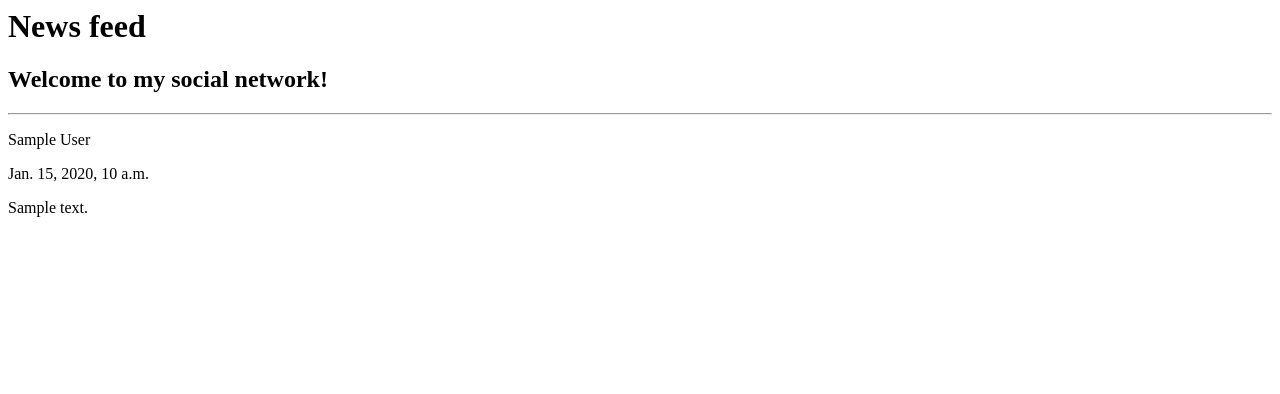
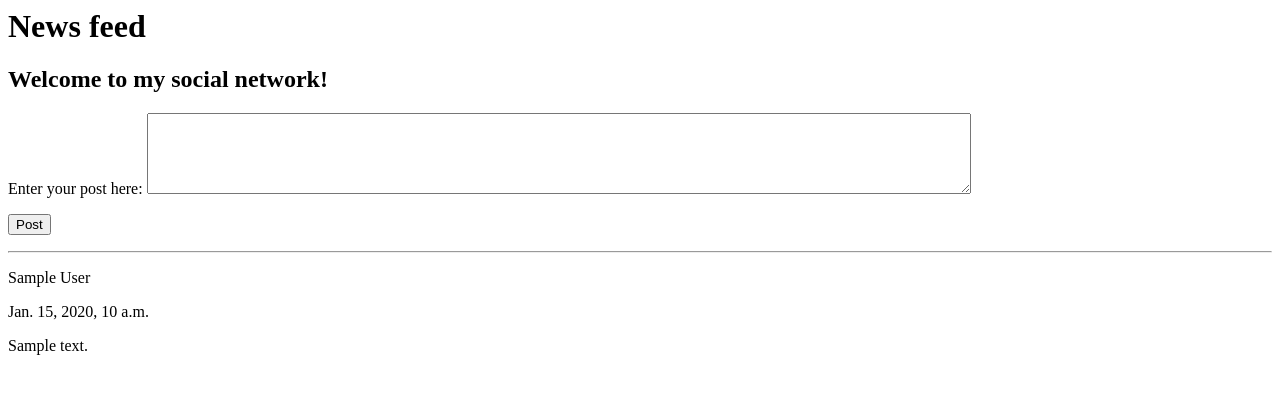
Before and after one commit to mihaelaciobotaru/awp-project, a Django app: page / in a window 1280 px wide. Shown: the top 394 px of the page. Run offline with Django 3.2, Linux system fonts and the light colour scheme; tables that the repository leaves empty hold one stand-in row (values such as "Sample post").

Commit message:
Add my first form.

```diff
--- /dev/null
+++ b/socialapp/forms.py
@@ -0,0 +1,7 @@
+from django.forms import Form, CharField, Textarea
+
+
+class UserPostForm(Form):
+    text = CharField(widget=Textarea(
+        attrs={'cols': 100, 'rows': 5}),
+        label="Enter your post here")
--- a/socialapp/templates/index.html
+++ b/socialapp/templates/index.html
@@ -5,6 +5,11 @@
   <body>
     <h1>News feed</h1>
     <h2>Welcome to my social network!</h2>
+    <form method="post">
+      {% csrf_token %}
+      {{ form.as_p }}
+      <input type="submit" value="Post">
+    </form>
     {% for post in posts %}
       <div class="user-post">
         <hr>
--- a/socialapp/views.py
+++ b/socialapp/views.py
@@ -1,12 +1,22 @@
-from django.shortcuts import render
+from django.shortcuts import render, redirect
 
 from socialapp.models import UserPost
+from socialapp.forms import UserPostForm
 
 
 def index(request):
     if request.method == 'GET':
         posts = UserPost.objects.all()
+        form = UserPostForm()
         context = {
             'posts': posts,
+            'form': form,
         }
         return render(request, 'index.html', context)
+    elif request.method == 'POST':
+        form = UserPostForm(request.POST)
+        if form.is_valid():
+            text = form.cleaned_data['text']
+            user_post = UserPost(text=text)
+            user_post.save()
+        return redirect('index')
```
